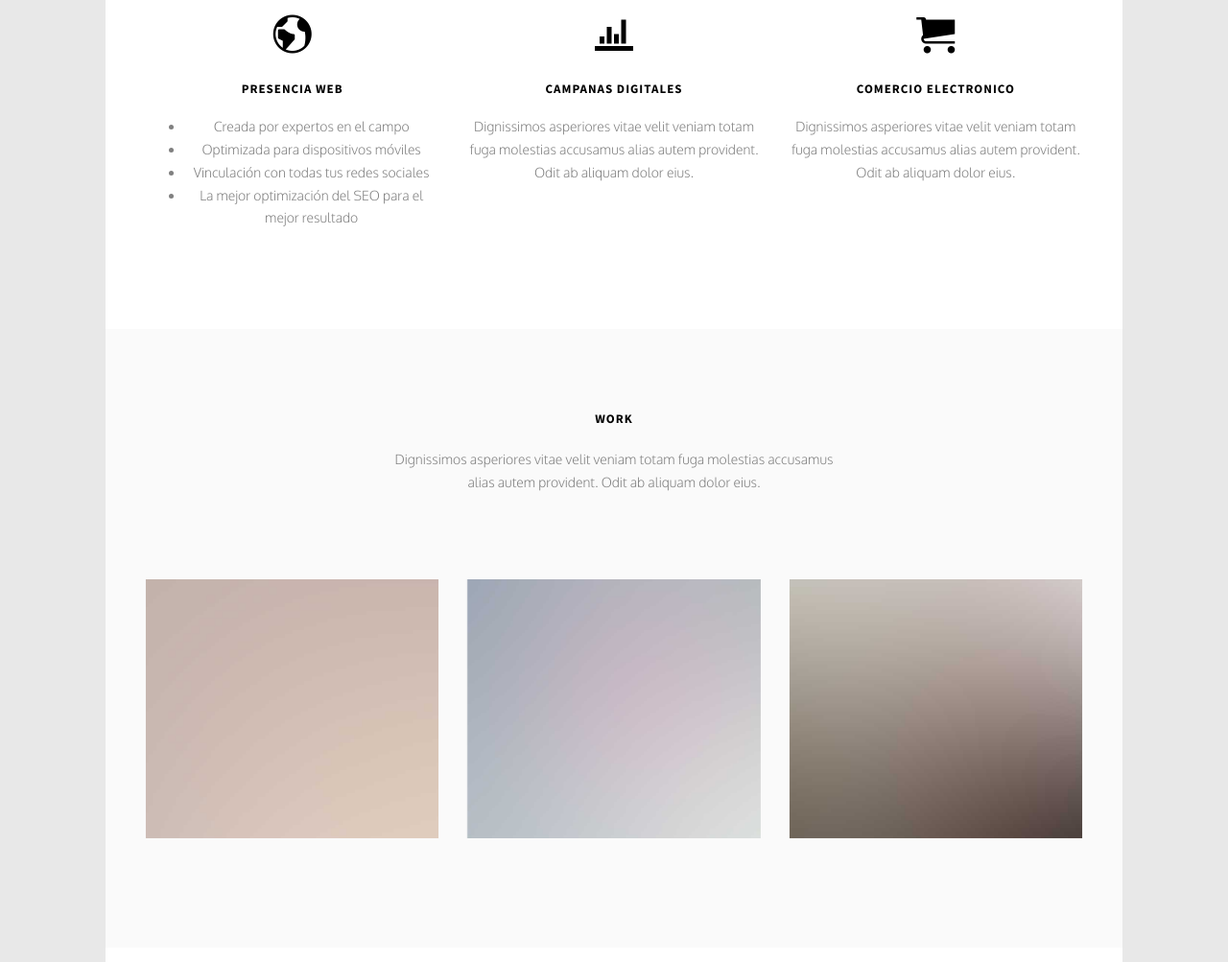
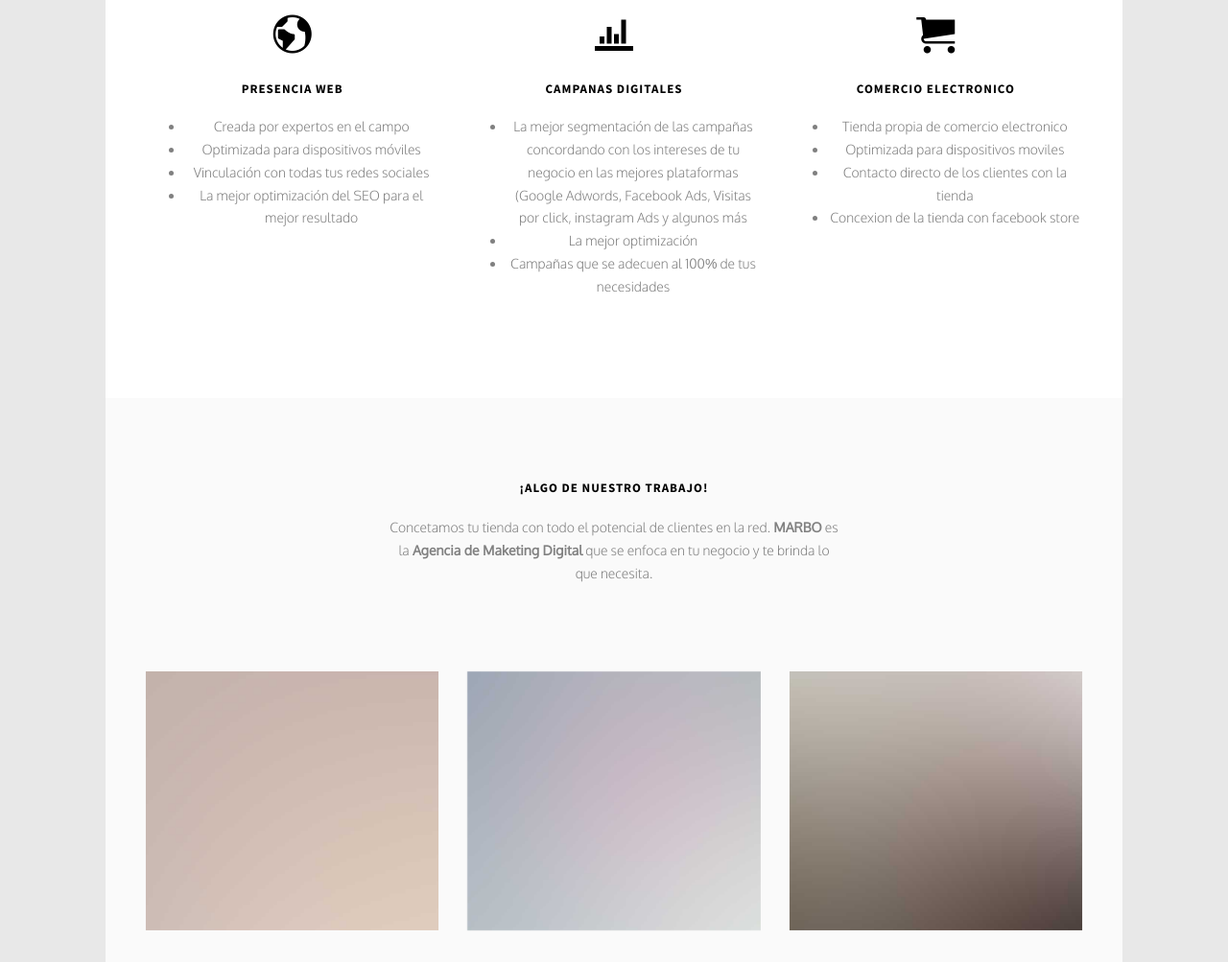
Before and after one commit to fernarvaez6/MARBOWebPage, a plain HTML site: page index.html in a window 1280 px wide. Shown: the part 820-1823 px from the top of the page at 96% size. Drawn offline with Linux system fonts and the light colour scheme; files whose address does not match are found by name.

Commit message:
update 18-julio 2

```diff
--- a/index.html
+++ b/index.html
@@ -174,7 +174,12 @@
 						</span>
 						<div class="desc">
 							<h3><a href="#">Campanas digitales</a></h3>
-							<p>Dignissimos asperiores vitae velit veniam totam fuga molestias accusamus alias autem provident. Odit ab aliquam dolor eius.</p>
+							<p><ul>
+                                <li>La mejor segmentación de las campañas concordando con los intereses de tu  negocio en las mejores plataformas (Google Adwords, Facebook Ads,
+                            Visitas por click, instagram Ads y algunos más</li>
+                                <li>La mejor optimización</li>
+                                <li>Campañas que se adecuen al 100% de tus necesidades</li>
+                            </ul></p>
 						</div>
 					</div>
 				</div>
@@ -185,7 +190,12 @@
 						</span>
 						<div class="desc">
 							<h3><a href="#">Comercio electronico</a></h3>
-							<p>Dignissimos asperiores vitae velit veniam totam fuga molestias accusamus alias autem provident. Odit ab aliquam dolor eius.</p>
+							<p><ul>
+                                <li>Tienda propia de comercio electronico</li>
+                                <li>Optimizada para dispositivos moviles</li>
+                                <li>Contacto directo de los clientes con la tienda</li>
+                                <li>Concexion de la tienda con facebook store</li>
+                            </ul></p>
 						</div>
 					</div>
 				</div>
@@ -195,8 +205,8 @@
 		<div id="fh5co-work" class="fh5co-light-grey">
 			<div class="row animate-box">
 				<div class="col-md-6 col-md-offset-3 text-center fh5co-heading">
-					<h2>Work</h2>
-					<p>Dignissimos asperiores vitae velit veniam totam fuga molestias accusamus alias autem provident. Odit ab aliquam dolor eius.</p>
+					<h2>¡Algo de nuestro trabajo!</h2>
+					<p>Concetamos tu tienda con todo el potencial de clientes en la red. <b>MARBO</b> es la <b>Agencia de Maketing Digital</b> que se enfoca en tu negocio y te brinda lo que necesita.</p>
 				</div>
 			</div>
 			<div class="row">
```
